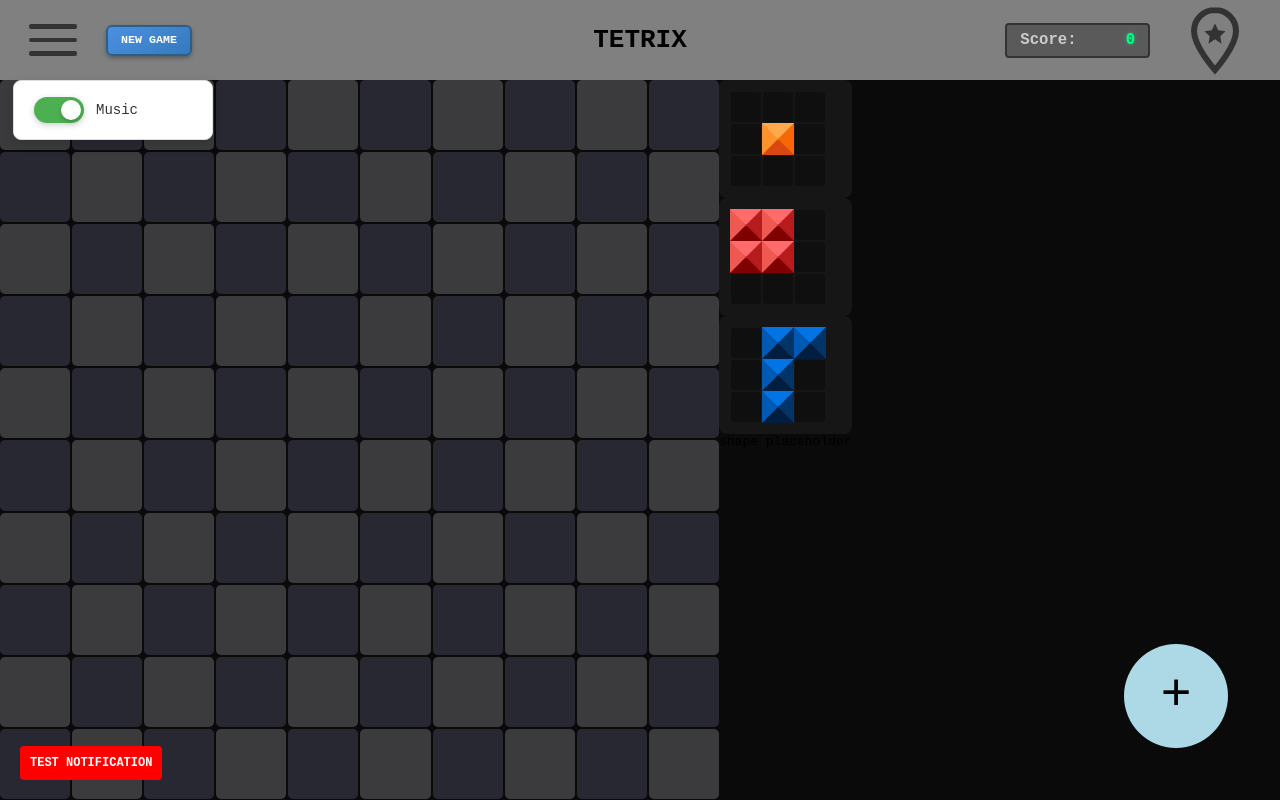
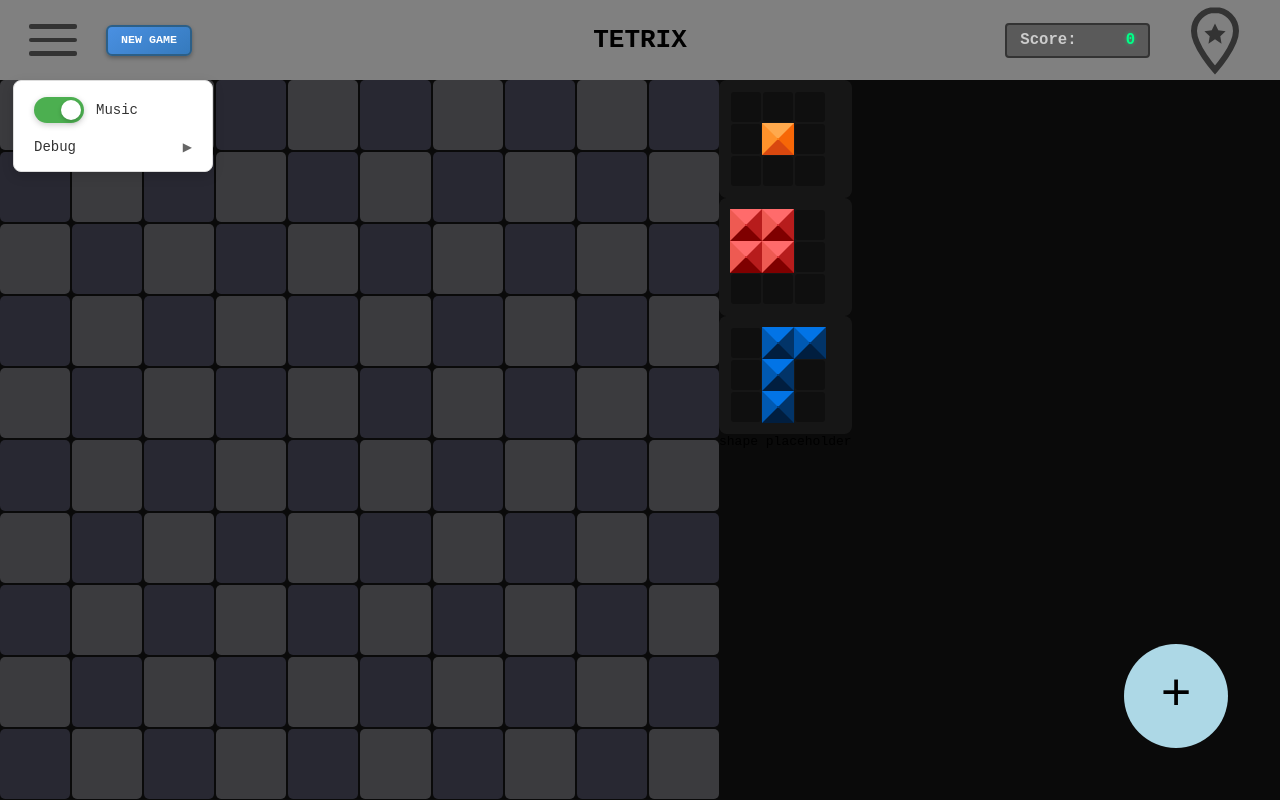
Before and after one commit to tetrix-game/tetrix-game.github.io, a React (Vite) app: page / in a window 1280 px wide. Both pictures are taken after a click on the button 53 px from the left and 40 px from the top of the page. Built offline with nearby package versions, Linux system fonts and the light colour scheme.

Commit message:
remove test notification button and adds a debug menu

```diff
--- a/src/components/MenuDropdown/MenuDropdown.css
+++ b/src/components/MenuDropdown/MenuDropdown.css
@@ -88,6 +88,60 @@
   font-weight: 500;
 }
 
+/* Debug submenu styles */
+.debug-submenu {
+  position: relative;
+}
+
+.debug-toggle {
+  background: none;
+  border: none;
+  width: 100%;
+  display: flex;
+  align-items: center;
+  justify-content: space-between;
+  padding: 0;
+  cursor: pointer;
+  color: #333;
+}
+
+.debug-arrow {
+  font-size: 12px;
+  transition: transform 0.2s ease;
+  color: #666;
+}
+
+.debug-arrow.open {
+  transform: rotate(90deg);
+}
+
+.debug-submenu-content {
+  margin-left: 20px;
+  border-left: 2px solid #e0e0e0;
+  padding-left: 8px;
+}
+
+.submenu-item {
+  padding: 4px 8px;
+}
+
+.debug-action-button {
+  background: none;
+  border: 1px solid #ddd;
+  padding: 4px 8px;
+  border-radius: 4px;
+  cursor: pointer;
+  font-size: 12px;
+  color: #555;
+  transition: all 0.2s ease;
+  width: 100%;
+}
+
+.debug-action-button:hover {
+  background-color: #f0f0f0;
+  border-color: #999;
+}
+
 /* Override BackgroundMusic styles when inside dropdown */
 .menu-dropdown .background-music {
   position: static;
--- a/src/components/MenuDropdown/MenuDropdown.tsx
+++ b/src/components/MenuDropdown/MenuDropdown.tsx
@@ -5,6 +5,7 @@
 
 const MenuDropdown: React.FC = () => {
   const [isOpen, setIsOpen] = useState(false);
+  const [isDebugOpen, setIsDebugOpen] = useState(false);
   const [buttonRect, setButtonRect] = useState<DOMRect | null>(null);
   const dropdownRef = useRef<HTMLDivElement>(null);
   const buttonRef = useRef<HTMLButtonElement>(null);
@@ -17,6 +18,19 @@
       setButtonRect(rect);
     }
     setIsOpen(!isOpen);
+  };
+
+  const toggleDebugMenu = () => {
+    setIsDebugOpen(!isDebugOpen);
+  };
+
+  // Test notification function for debugging
+  const testNotification = () => {
+    // Dispatch a custom event that the ScoreNotification component can listen to
+    const event = new CustomEvent('tetrix-test-notification', {
+      detail: { message: '+10 TEST points!' }
+    });
+    document.dispatchEvent(event);
   };
 
   // Close dropdown when clicking outside
@@ -102,6 +116,31 @@
               </label>
               <span className="menu-label">Music</span>
             </div>
+
+            <div className="menu-item debug-submenu">
+              <button
+                className="debug-toggle"
+                onClick={toggleDebugMenu}
+                aria-expanded={isDebugOpen}
+              >
+                <span className="menu-label">Debug</span>
+                <span className={`debug-arrow ${isDebugOpen ? 'open' : ''}`}>▶</span>
+              </button>
+            </div>
+
+            {isDebugOpen && (
+              <div className="debug-submenu-content">
+                <div className="menu-item submenu-item">
+                  <button
+                    className="debug-action-button"
+                    onClick={testNotification}
+                    title="Test score notification animation"
+                  >
+                    Test Notification
+                  </button>
+                </div>
+              </div>
+            )}
           </div>
         </div>,
         document.body
--- a/src/components/ScoreNotification/ScoreNotification.tsx
+++ b/src/components/ScoreNotification/ScoreNotification.tsx
@@ -111,11 +111,13 @@
     lastScoreRef.current = score;
   }, [score]);
 
-  // Test button for debugging (remove in production)
-  const testNotification = () => {
+  // Listen for test notification events from debug menu
+  useEffect(() => {
+    const handleTestNotification = (event: CustomEvent) => {
+      const { message } = event.detail;
       const newNotification: NotificationData = {
         id: `test-${Date.now()}`,
-      message: '+10 TEST points!',
+        message: message || '+10 TEST points!',
         startTime: performance.now(),
         startPos: { x: 0, y: 0 },
         velocity: { x: 0, y: -200 },
@@ -126,29 +128,14 @@
       setNotifications(prev => [...prev, newNotification]);
     };
 
+    document.addEventListener('tetrix-test-notification', handleTestNotification as EventListener);
+    return () => {
+      document.removeEventListener('tetrix-test-notification', handleTestNotification as EventListener);
+    };
+  }, []);
+
   return (
     <>
-      {/* Temporary test button - remove in production */}
-      <button
-        onClick={testNotification}
-        style={{
-          position: 'fixed',
-          bottom: '20px',
-          left: '20px',
-          zIndex: 20000,
-          padding: '10px',
-          backgroundColor: 'red',
-          color: 'white',
-          border: 'none',
-          cursor: 'pointer',
-          borderRadius: '4px',
-          fontSize: '12px',
-          fontWeight: 'bold'
-        }}
-      >
-        TEST NOTIFICATION
-      </button>
-
       {notifications.map(notification => (
         <div
           key={notification.id}
```
Also changed, not shown: 5 other files (tests, documents, lock files or other folders). Lines whose indentation alone changed are shown as unchanged.
